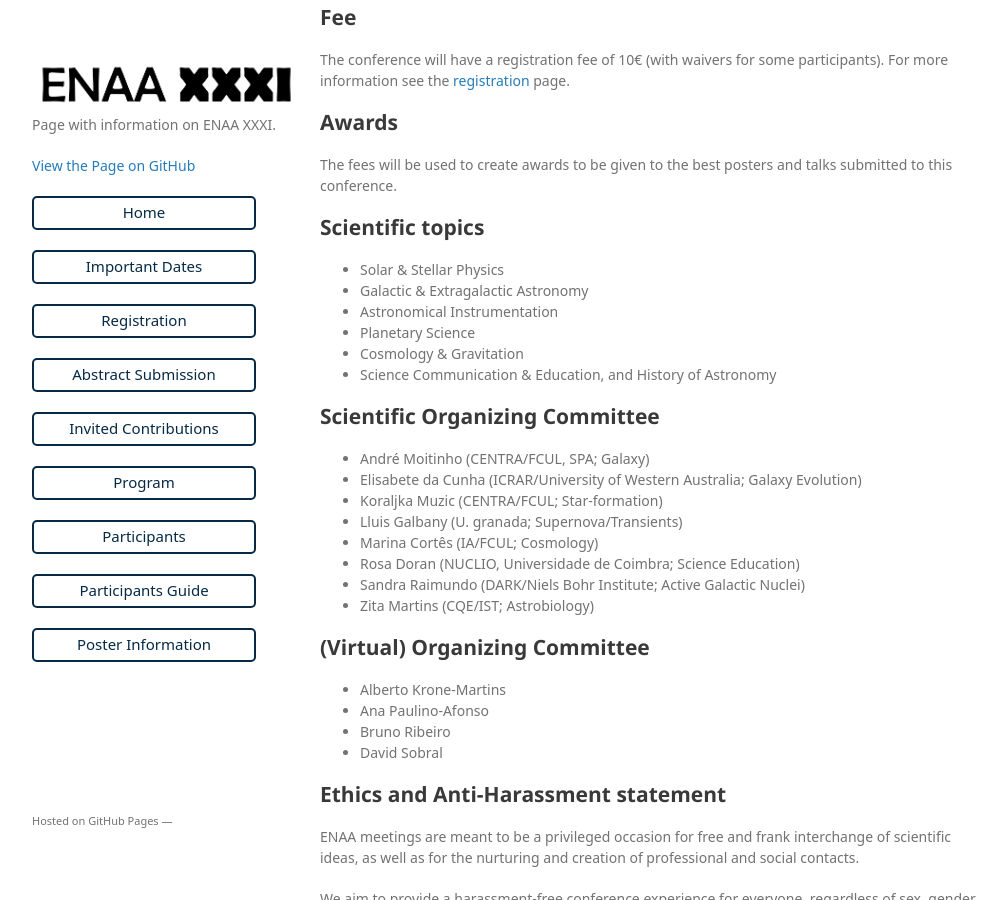
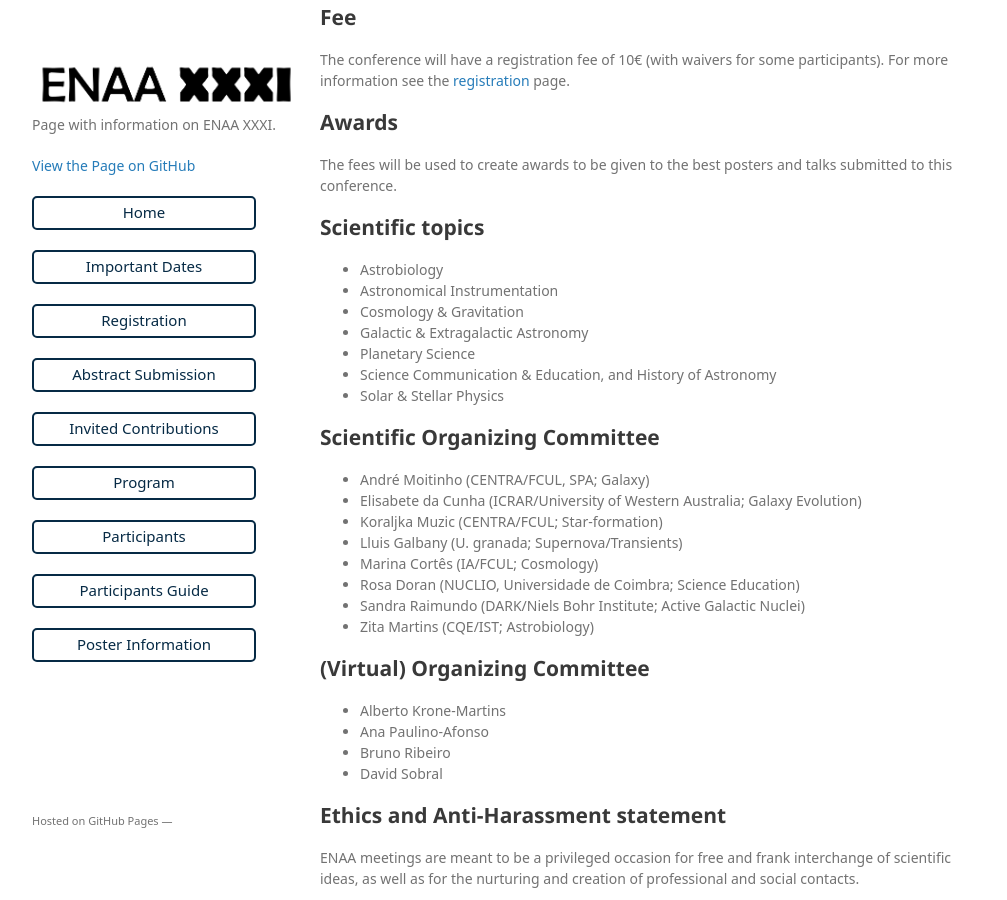
Before and after one commit to ENAAXXXI/ENAAXXXI.github.io, a Jekyll site: the page built from index.md, in a window 1280 px wide and 900 px high, scrolled down 322 px. Shown: the whole window, without its empty margins (128-1135 px from the left). Built offline with Jekyll 4.4.1, drawn with Linux system fonts in a browser that asks for light colours; some web fonts are replaced; our own code applies the rules of GitHub Pages for plain Markdown files.

Commit message:
Updated topics

```diff
--- a/index.md
+++ b/index.md
@@ -12,12 +12,13 @@ The conference will have a registration fee of 10€ (with waivers for some part
 The fees will be used to create awards to be given to the best posters and talks submitted to this conference.
 
 ## Scientific topics
+- Astrobiology
+- Astronomical Instrumentation
+- Cosmology & Gravitation
+- Galactic & Extragalactic Astronomy
+- Planetary Science
+- Science Communication & Education, and History of Astronomy
 - Solar & Stellar Physics
-- Galactic & Extragalactic Astronomy
-- Astronomical Instrumentation
-- Planetary Science
-- Cosmology & Gravitation
-- Science Communication & Education, and History of Astronomy
 
 ## Scientific Organizing Committee
 - André Moitinho (CENTRA/FCUL, SPA; Galaxy)
```
